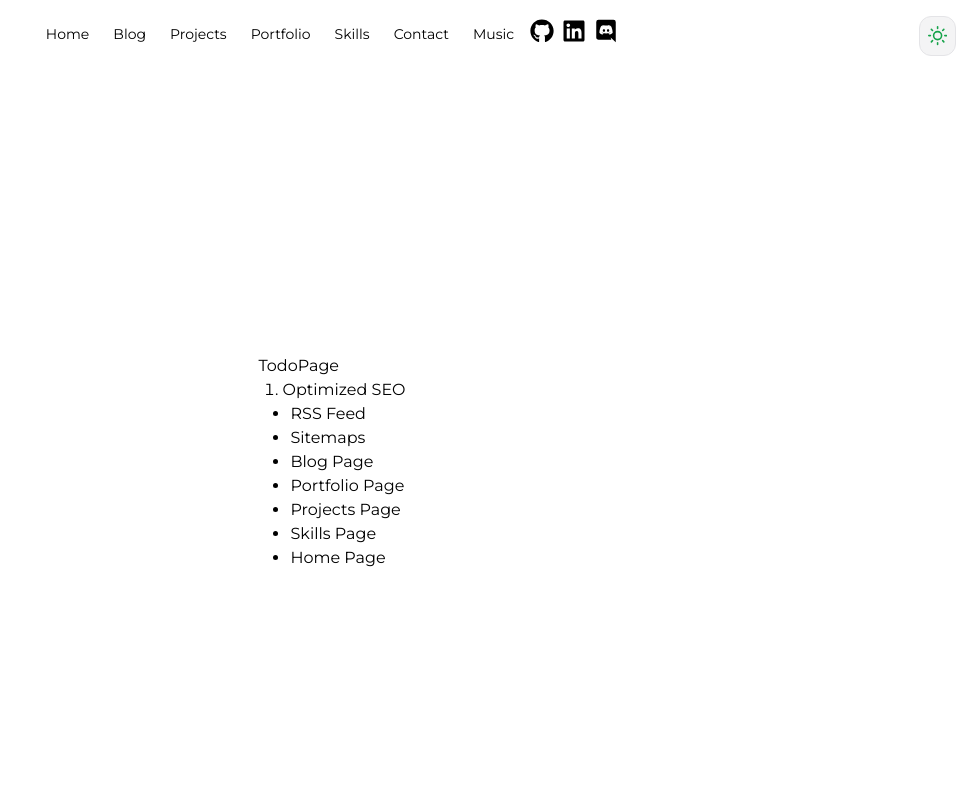
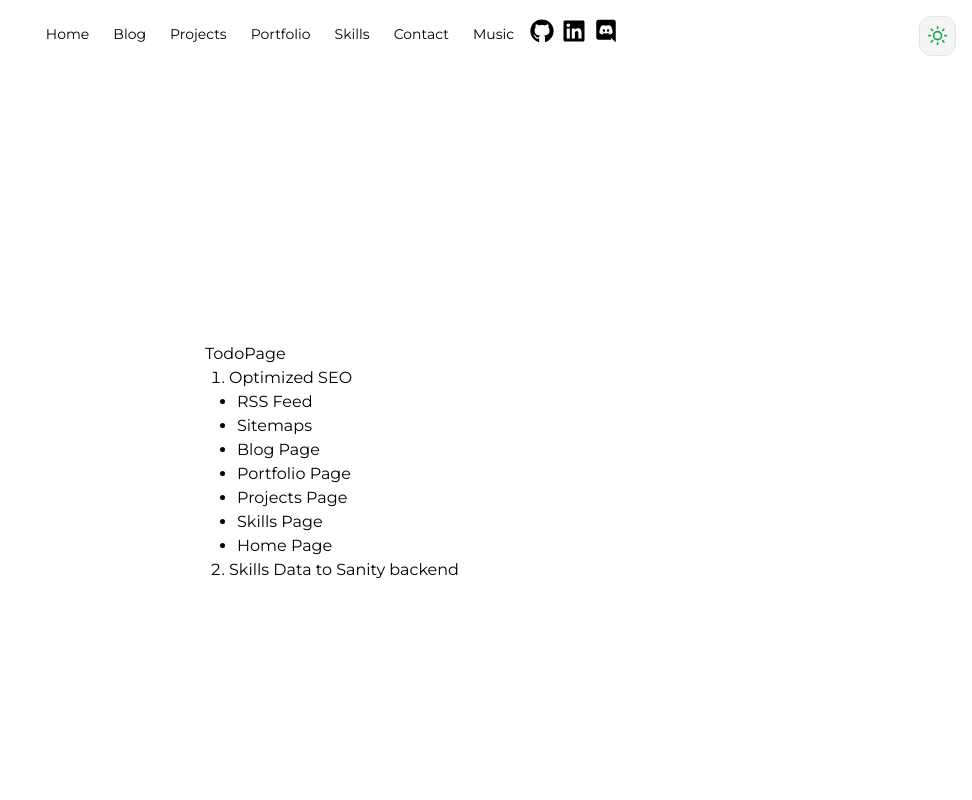
Before and after one commit to juhamikael/juhamikael.dev-next, a Next.js app: page /todo in a window 1280 px wide. Shown: the top 800 px of the page, without its empty margins (308-1280 px from the left). Built offline with nearby package versions, Linux system fonts and the light colour scheme.

Commit message:
Update page.tsx

```diff
--- a/src/app/(pages)/todo/page.tsx
+++ b/src/app/(pages)/todo/page.tsx
@@ -15,6 +15,7 @@ const TodoPage = ({}) => {
               <li>Skills Page</li>
               <li>Home Page</li>
             </ul>
+            <li>Skills Data to Sanity backend</li>
           </ol>
         </div>
       </div>
```
